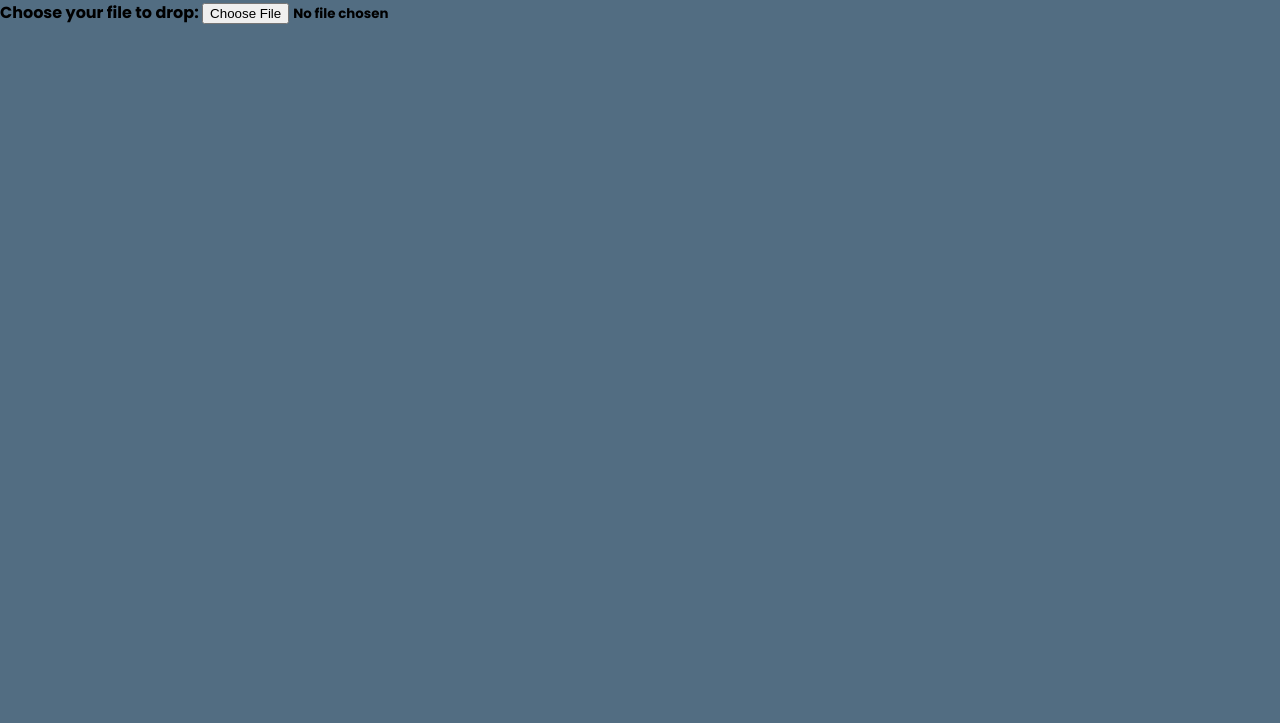
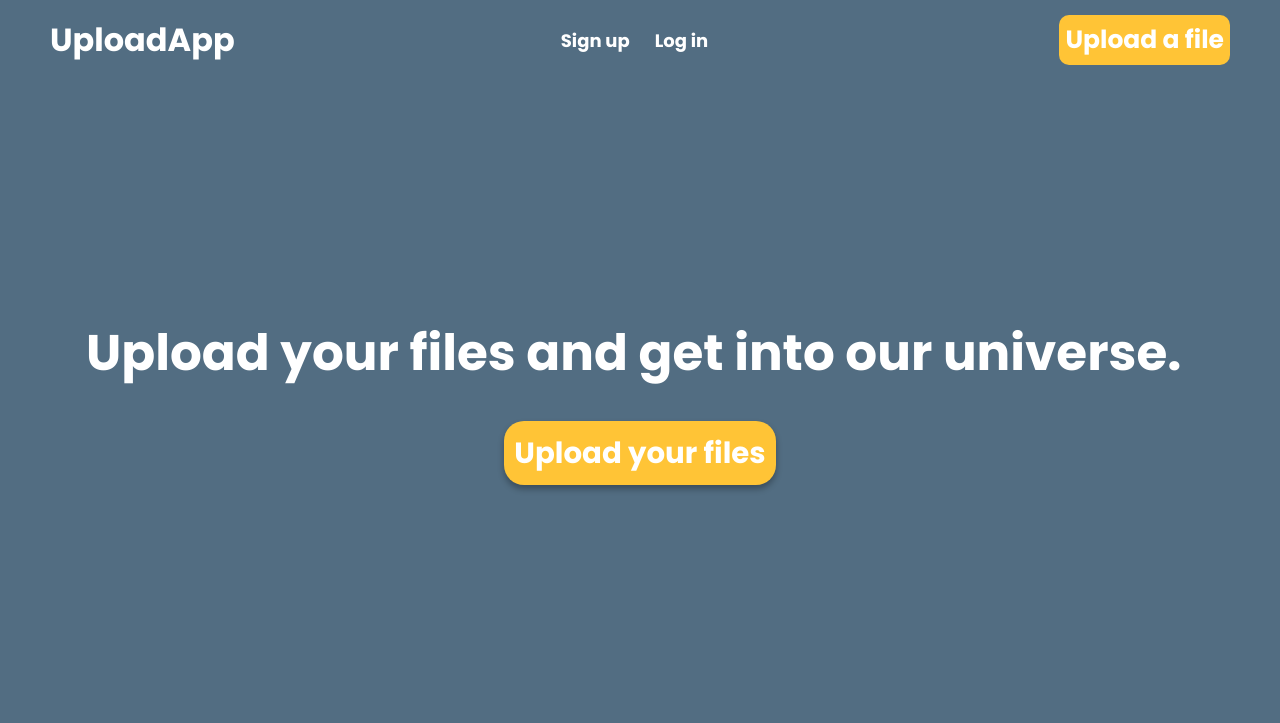
Before and after one commit to Just-Kacper/uploadApp-Design, a plain HTML site: page index.html in a window 1280 px wide. Drawn offline with Linux system fonts and the light colour scheme.

Commit message:
Whole new HTML elements add

```diff
--- a/index.html
+++ b/index.html
@@ -7,12 +7,28 @@
     <link rel="stylesheet" href="main.css" />
   </head>
   <body>
-    <script src="main.js"></script>
-    <div class="container">
-      <div class="square-container">
-        <label for="fileChoose">Choose your file to drop: </label>
-        <input type="file" name="file" id="file" class="inputFile" />
-      </div>
+    <div class="navbar">
+      <h1 class="welcome">UploadApp</h1>
+      <ul>
+        <button><a href="#">Sign up</a></button>
+        <button><a href="#">Log in</a></button>
+      </ul>
+      <button class="upload">
+        <p>Upload a file</p>
+      </button>
+    </div>
+    <div class="header">
+        <h1 class="header-welcome">
+          Upload your files and get into our universe.
+        </h1>
+        <div class="input-style">
+          <h3 class="input-text">Upload your files</h3>
+        </div>
+
+        <!-- <div class="file-input">
+          <input type="file" id="main-uploader">
+        <label for="file">Select file</label>
+      </div> -->
     </div>
   </body>
 </html>
```
